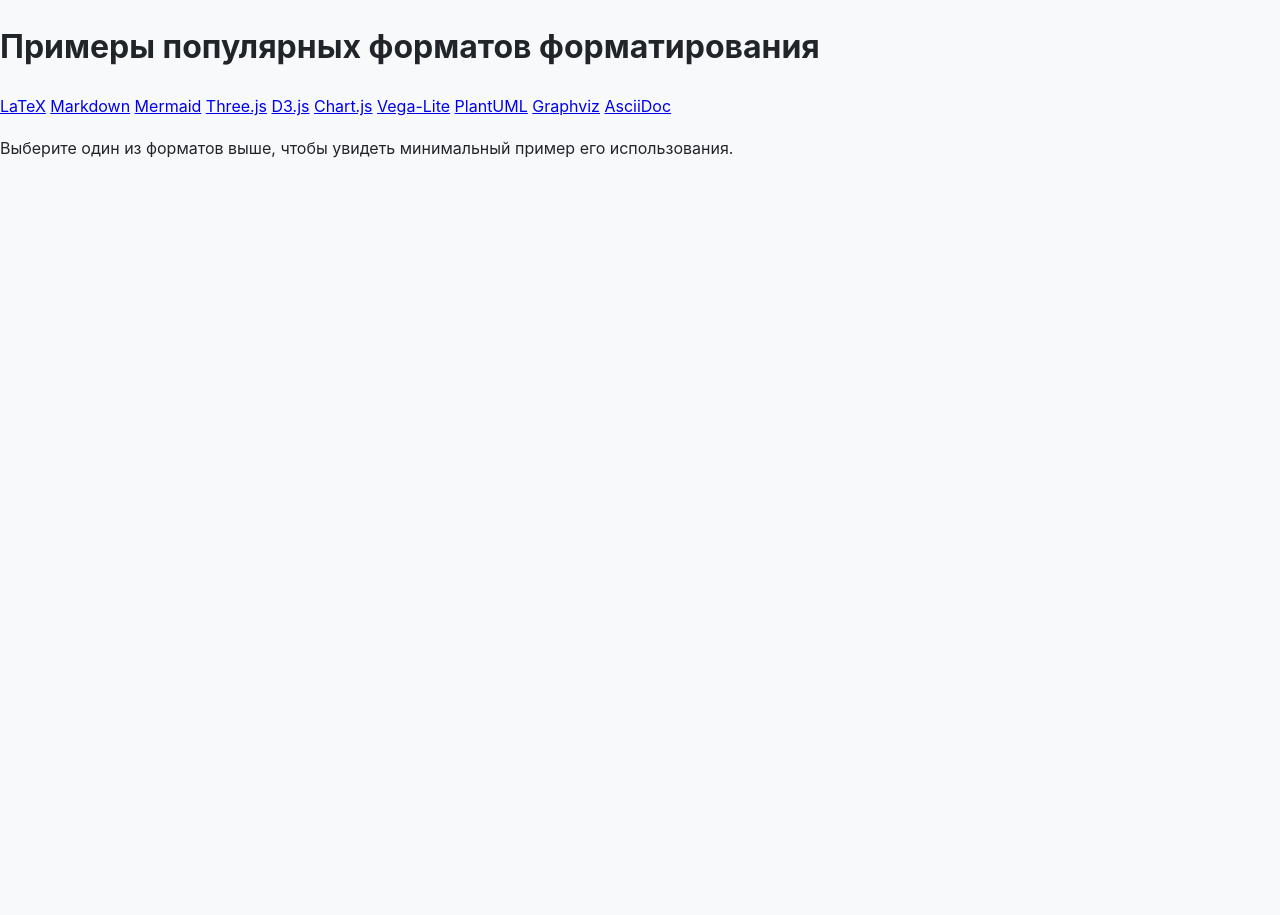
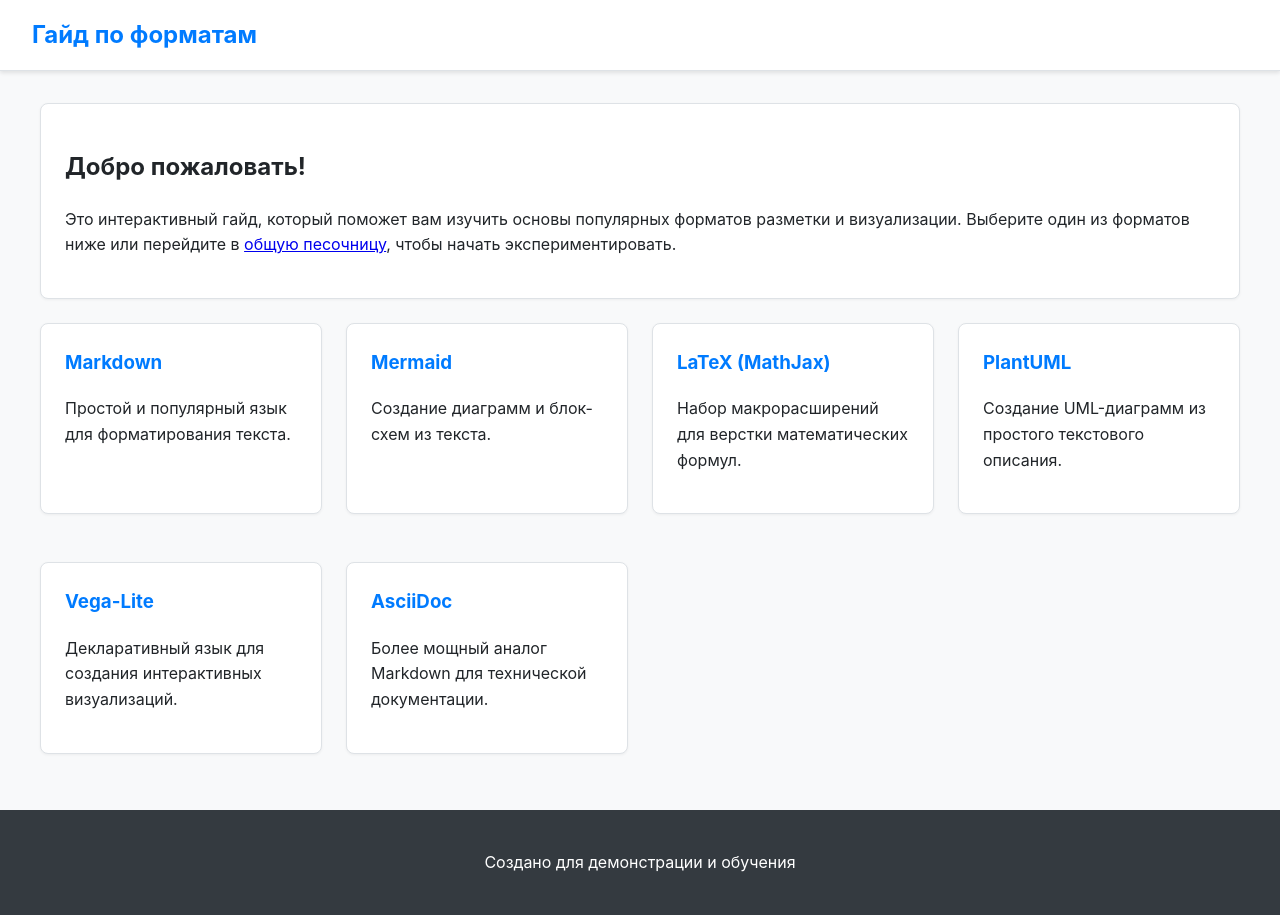
Before and after one commit to pc-1-example/Formatter, a plain HTML site: page index.html in a window 1280 px wide. Before the commit the page ends 800 px from the top, so only its background shows below. Drawn offline with Linux system fonts and the light colour scheme.

Commit message:
Update index.html

```diff
--- a/index.html
+++ b/index.html
@@ -2,25 +2,49 @@
 <html lang="ru">
 <head>
     <meta charset="UTF-8">
-    <title>Примеры форматов форматирования</title>
+    <title>Интерактивный гайд по форматам</title>
     <link rel="stylesheet" href="styles.css">
 </head>
 <body>
-    <div class="container">
-        <h1>Примеры популярных форматов форматирования</h1>
-        <div class="nav">
-            <a href="latex.html">LaTeX</a>
-            <a href="markdown.html">Markdown</a>
-            <a href="mermaid.html">Mermaid</a>
-            <a href="threejs.html">Three.js</a>
-            <a href="d3.html">D3.js</a>
-            <a href="chartjs.html">Chart.js</a>
-            <a href="vegalite.html">Vega-Lite</a>
-            <a href="plantuml.html">PlantUML</a>
-            <a href="graphviz.html">Graphviz</a>
-            <a href="asciidoc.html">AsciiDoc</a>
-        </div>
-        <p>Выберите один из форматов выше, чтобы увидеть минимальный пример его использования.</p>
+    <div class="page-container">
+        <header>
+            <h1>Гайд по форматам</h1>
+        </header>
+        <main class="container">
+            <div class="card">
+                <h2>Добро пожаловать!</h2>
+                <p>Это интерактивный гайд, который поможет вам изучить основы популярных форматов разметки и визуализации. Выберите один из форматов ниже или перейдите в <a href="guide.html">общую песочницу</a>, чтобы начать экспериментировать.</p>
+            </div>
+            <div class="card-grid">
+                <a href="guide.html?format=Markdown" class="card format-card">
+                    <h3>Markdown</h3>
+                    <p>Простой и популярный язык для форматирования текста.</p>
+                </a>
+                <a href="guide.html?format=Mermaid" class="card format-card">
+                    <h3>Mermaid</h3>
+                    <p>Создание диаграмм и блок-схем из текста.</p>
+                </a>
+                <a href="guide.html?format=LaTeX" class="card format-card">
+                    <h3>LaTeX (MathJax)</h3>
+                    <p>Набор макрорасширений для верстки математических формул.</p>
+                </a>
+                 <a href="guide.html?format=PlantUML" class="card format-card">
+                    <h3>PlantUML</h3>
+                    <p>Создание UML-диаграмм из простого текстового описания.</p>
+                </a>
+                <a href="guide.html?format=Vega-Lite" class="card format-card">
+                    <h3>Vega-Lite</h3>
+                    <p>Декларативный язык для создания интерактивных визуализаций.</p>
+                </a>
+                 <a href="guide.html?format=AsciiDoc" class="card format-card">
+                    <h3>AsciiDoc</h3>
+                    <p>Более мощный аналог Markdown для технической документации.</p>
+                </a>
+            </div>
+        </main>
     </div>
+    <footer>
+        <p>Создано для демонстрации и обучения</p>
+    </footer>
 </body>
 </html>
```
